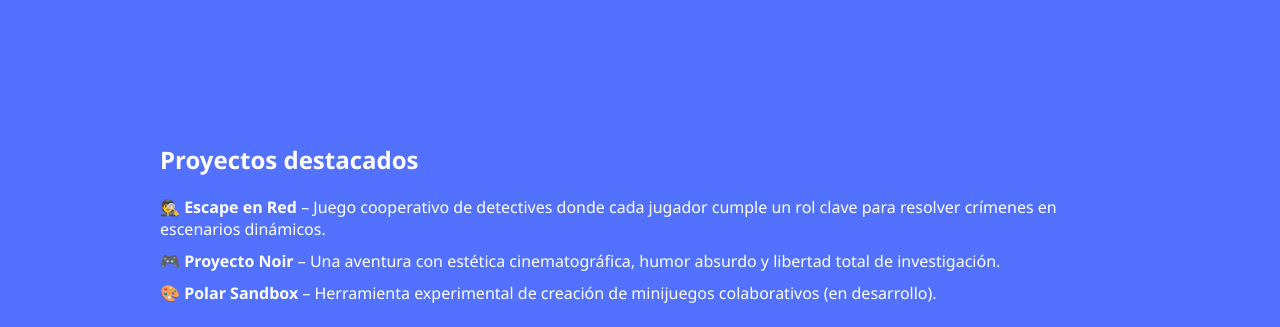
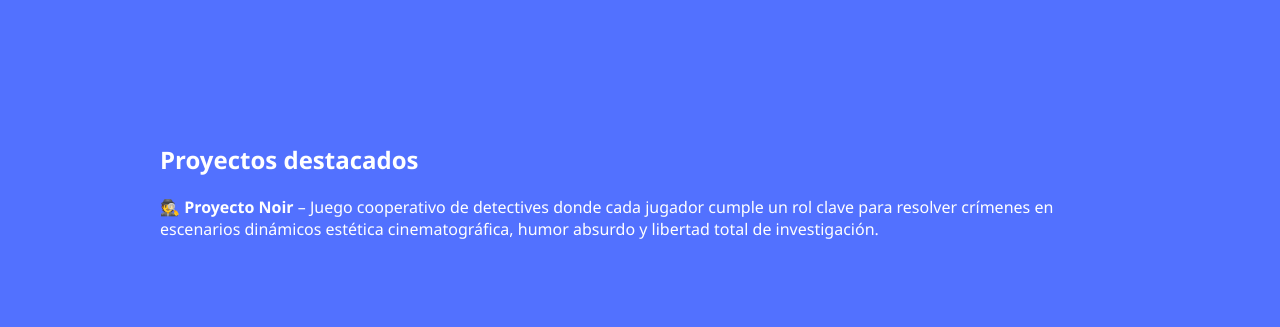
Before and after one commit to polarstudioscrdev/polarstudioscrdev.github.io, a plain HTML site: page index.html in a window 1280 px wide. Shown: the part 472-799 px from the top of the page. Drawn offline with Linux system fonts and the light colour scheme.

Commit message:
Update index.html

```diff
--- a/index.html
+++ b/index.html
@@ -106,9 +106,7 @@
   <section id="projects" class="projects">
     <h2>Proyectos destacados</h2>
     <ul>
-      <li>🕵️ <strong>Escape en Red</strong> – Juego cooperativo de detectives donde cada jugador cumple un rol clave para resolver crímenes en escenarios dinámicos.</li>
-      <li>🎮 <strong>Proyecto Noir</strong> – Una aventura con estética cinematográfica, humor absurdo y libertad total de investigación.</li>
-      <li>🎨 <strong>Polar Sandbox</strong> – Herramienta experimental de creación de minijuegos colaborativos (en desarrollo).</li>
+      <li>🕵️ <strong>Proyecto Noir</strong> – Juego cooperativo de detectives donde cada jugador cumple un rol clave para resolver crímenes en escenarios dinámicos estética cinematográfica, humor absurdo y libertad total de investigación.</li>
     </ul>
   </section>
 
```
